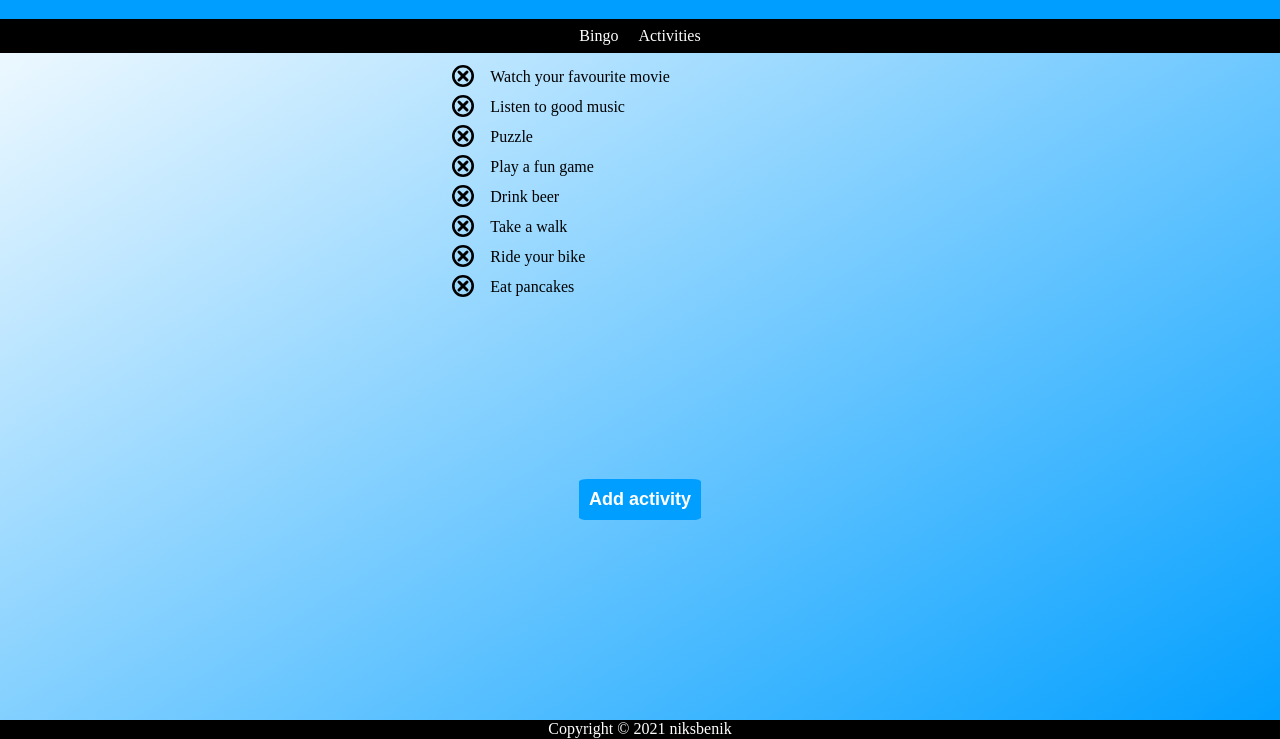
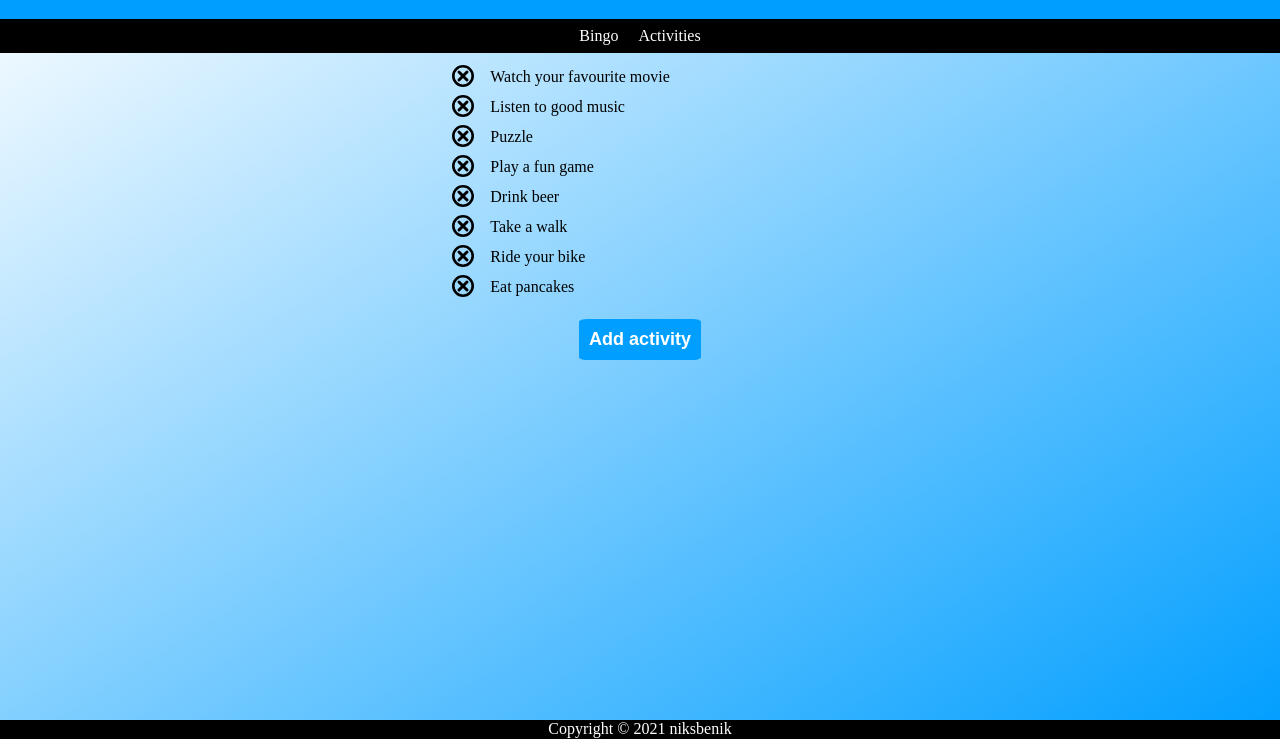
Before and after one commit to niksbenik/bingo, a plain HTML site: page index.html in a window 1280 px wide. Both pictures are taken after a click on the link "Activities". Shown: the part 61-800 px from the top of the page. Drawn offline with Linux system fonts and the light colour scheme.

Commit message:
ActivityList height adjustment

```diff
--- a/index.html
+++ b/index.html
@@ -28,7 +28,7 @@
 				</div>
 			</div>
 			<div id="Activities" style="display: none; width: 30%; padding: 0 5%; margin: auto; text-align: center;">
-				<ul id="ActivityList" style="text-align: left; height: 50vh; overflow-y: auto;">
+				<ul id="ActivityList" style="text-align: left; max-height: 70vh; overflow-y: auto;">
 				</ul>
 				<div>
 					<input id="AddActivityButton" class="blue" style="margin-top: 1em;" type="button" value="Add activity">
```
